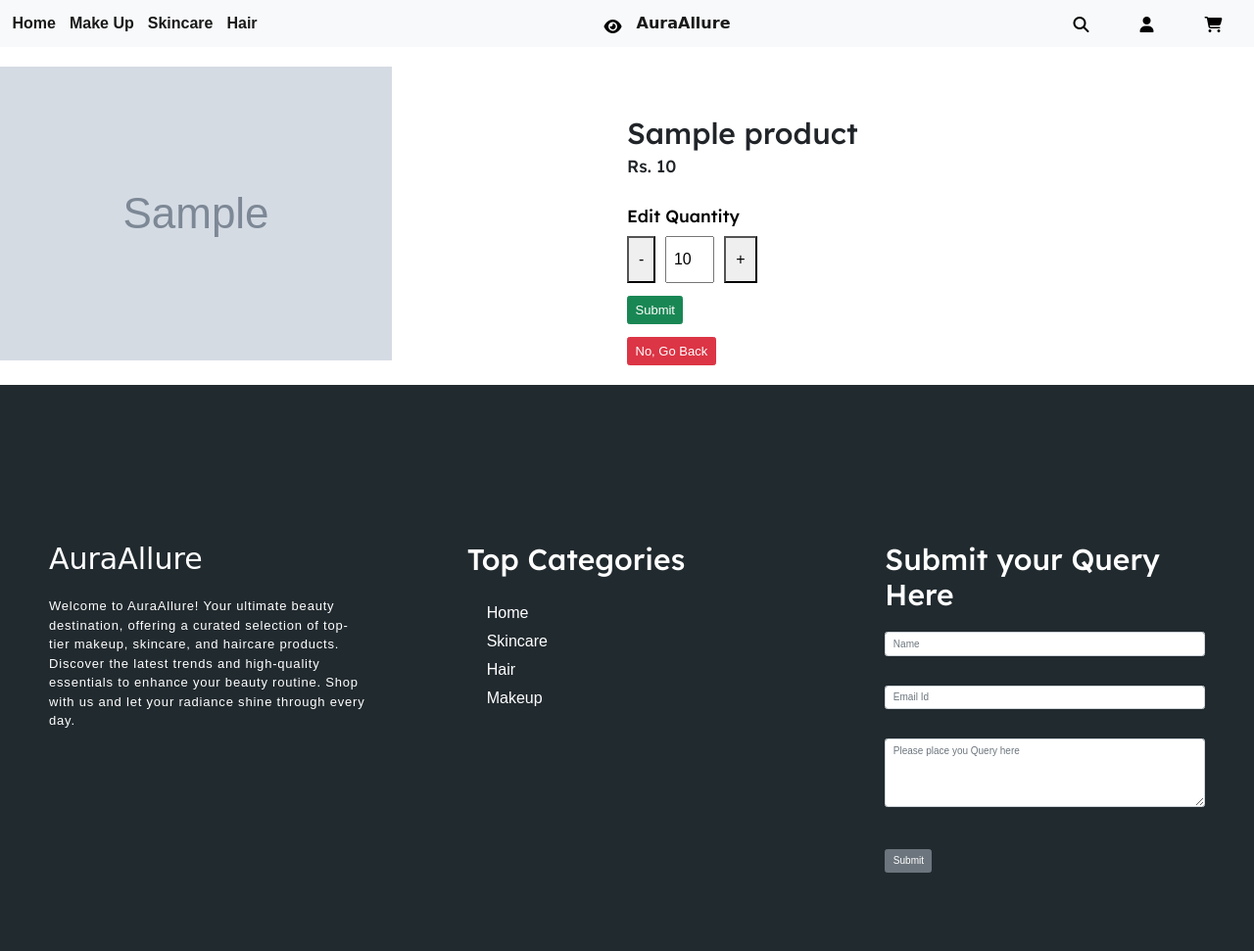
After one commit to manasvi-tech/AuraAllure---Ecommerce, a Node server app: page /editAdmin/1 in a window 1280 px wide. The commit adds this page. Shown: the whole page at 98% size. Run offline with Node 20, Linux system fonts and the light colour scheme; tables that the repository leaves empty hold one stand-in row (values such as "Sample post"); grey boxes marked "Sample" are stand-in pictures; some libraries are stand-ins or nearby versions; some web fonts are replaced.

Commit message:
admin crud added

```diff
--- a/package.json
+++ b/package.json
@@ -20,6 +20,7 @@
     "express-handlebars": "^7.1.3",
     "hbs": "^4.2.0",
     "jsonwebtoken": "^9.0.2",
+    "method-override": "^3.0.0",
     "mongoose": "^8.4.4",
     "validator": "^13.12.0"
   }
--- a/src/app.js
+++ b/src/app.js
@@ -13,6 +13,8 @@ const jwt = require('jsonwebtoken');
 require("./db/conn");
 const Query = require("./models/query");
 const User = require("./models/User");
+const methodOverride = require("method-override");
+app.use(methodOverride("_method"));
 app.use(express.json());
 app.use(cookieParser());
 app.use(express.urlencoded({ extended: false })) // i want to get all the data of the form
@@ -55,11 +57,11 @@ app.get('/account-details', auth, (req, res) => {
 app.get('/searchPage', async (req, res) => {
     try {
         const products = await Product.find().skip(6).limit(10);
-        res.status(200).render('search',{
-            products:products
+        res.status(200).render('search', {
+            products: products
         });
 
-    } catch(err){
+    } catch (err) {
         res.status(400).send(err);
     }
 
@@ -76,32 +78,40 @@ app.get('/searchPage', async (req, res) => {
 //     res.render("products.hbs")
 // });
 
-app.get('/products', (req, res) => {
-    res.status(200).render('products');
+app.get('/products', auth, async (req, res) => {
+    try {
+        const products = await Product.find().skip(16).limit(14);
+        console.log(products);
+        res.status(200).render('products', {
+            products: products
+        });
+    } catch (err) {
+        console.log(err);
+    }
 })
 
-app.get('/productDetails/:id', async (req,res)=>{
-    try{
+app.get('/productDetails/:id', async (req, res) => {
+    try {
         const id = req.params.id;
-        const product = await Product.findOne({id:id});
+        const product = await Product.findOne({ id: id });
 
-        if(!product){D
+        if (!product) {
             res.status(404).send('Product not found')
         }
 
         const token = req.cookies.jwt;
         console.log(token);
 
-        const verifyUser = jwt.verify(token,process.env.SECRET_KEY);
+        const verifyUser = jwt.verify(token, process.env.SECRET_KEY);
 
-        const user = await User.findOne({_id:verifyUser._id}) //getting the details of that user
+        const user = await User.findOne({ _id: verifyUser._id }) //getting the details of that user
         const isAdmin = user.isAdmin
 
-        res.render('productDetails',{
-            product:product,
-            isAdmin:isAdmin
+        res.render('productDetails', {
+            product: product,
+            isAdmin: isAdmin
         })
-    } catch(err){
+    } catch (err) {
         res.status(400).send(err);
     }
 })
@@ -123,6 +133,7 @@ app.post('/query', async (req, res) => {
 })
 
 
+
 app.post('/register', async (req, res) => {
     try {
         const registerUser = new User({
@@ -132,7 +143,7 @@ app.post('/register', async (req, res) => {
             gender: req.body.gender,
             password: req.body.password,
             cpass: req.body.cpass,
-            isAdmin:false
+            isAdmin: false
         });
 
         const exists = await User.findOne({ email: req.body.email });
@@ -175,6 +186,8 @@ app.post('/log-in', async (req, res) => {
         const token = await userEmail.generateToken();
         console.log(token);
 
+        console.log(req.user);
+
         const expirationDate = new Date();
         //browser will remember the user for 5 days after login
         expirationDate.setDate(expirationDate.getDate() + 5); // Set the expiration date to 7 days from now
@@ -194,6 +207,97 @@ app.post('/log-in', async (req, res) => {
     }
 })
 
+app.get('/deleteAdmin/:id', async (req, res) => {
+    try {
+        console.log("here")
+        const id = req.params.id;
+        const product = await Product.findOne({ id: id });
+
+        if (!product) {
+            res.status(404).send('Product not found')
+        }
+
+        res.render('deleteAdmin', {
+            product: product
+        })
+    } catch (err) {
+        req.status(400).send(err);
+    }
+
+
+})
+
+
+app.get('/editAdmin/:id', async (req, res) => {
+    try {
+        console.log("here")
+        const id = req.params.id;
+        const product = await Product.findOne({ id: id });
+
+        if (!product) {
+            res.status(404).send('Product not found')
+        }
+
+        res.render('editAdmin', {
+            product: product
+        })
+    } catch (err) {
+        req.status(400).send(err);
+    }
+
+
+})
+
+
+app.get('/logout', auth, async (req, res) => {
+    try {
+        console.log(req.user);
+        res.clearCookie("jwt");
+        console.log("logout succesful")
+        await req.user.save();
+        res.render('register')
+    } catch (err) {
+        res.status(500).send(err)
+    }
+})
+
+app.delete('/deleteItem/:id', async (req, res) => {
+    try {
+        const itemId = req.params.id;
+        const result = await Product.findByIdAndDelete(itemId)
+        if (!result) console.log("product isnt found");
+        res.render('index')
+    } catch (err) {
+        res.status(400).send(err);
+    }
+
+})
+
+app.post('/editItem/:id', async (req, res) => {
+    const newQuantity = req.body.quantity;
+    const itemId = req.params.id;
+
+    try {
+        const result = await Product.updateOne({ id: itemId }, {
+            $set: {
+                quantity: newQuantity
+            }
+        });
+        if (result.nModified === 0) {
+            console.log("Product not found or quantity unchanged");
+        } else {
+            console.log("Product updated successfully");
+        }
+
+        const products = await Product.find().limit(6);
+        res.render('index', {
+            products: products
+        })
+
+    } catch (err) {
+        res.status(400).send(err);
+    }
+});
 
 
 
--- a/src/middleware/auth.js
+++ b/src/middleware/auth.js
@@ -11,11 +11,13 @@ const auth = async (req,res,next) => {
 
         }
         const verifyUser = jwt.verify(token,process.env.SECRET_KEY);
-        console.log(verifyUser)
+        // console.log(verifyUser)
 
         const user = await User.findOne({_id:verifyUser._id}) //getting the details of that user
-        console.log(user);
+        // console.log(user);
 
+        req.token = token;
+        req.user = user;
         next();
     }
     catch(err){
--- a/src/models/Product.js
+++ b/src/models/Product.js
@@ -48,6 +48,10 @@ const productSchema = new mongoose.Schema({
       hexValue: String
     }],
     required: false
+  },
+  quantity:{
+    type:Number,
+    required:true
   }
 });
 
--- a/templates/partials/card.hbs
+++ b/templates/partials/card.hbs
@@ -4,9 +4,9 @@
         padding-left: 1rem;
         padding-bottom: 1rem;
         padding-right: 1rem;
-        border: 2px solid black;
-        width: 20rem;
-        height: 32rem;
+        border: 1px solid black;
+        width: 18rem;
+        height: 34rem;
     }
 
     .img-container {
--- a/templates/partials/header.hbs
+++ b/templates/partials/header.hbs
@@ -5,7 +5,7 @@
 
     <!-- Bootstrap CSS -->
     <link href="https://cdn.jsdelivr.net/npm/bootstrap@5.0.2/dist/css/bootstrap.min.css" rel="stylesheet" integrity="sha384-EVSTQN3/azprG1Anm3QDgpJLIm9Nao0Yz1ztcQTwFspd3yD65VohhpuuCOmLASjC" crossorigin="anonymous">
-    <link rel="stylesheet" href="css/style.css">
+    <link rel="stylesheet" href="/css/style.css">
     {{!-- font-awesome css --}}
     <link rel="stylesheet" href="https://cdnjs.cloudflare.com/ajax/libs/font-awesome/6.5.2/css/all.min.css" integrity="sha512-SnH5WK+bZxgPHs44uWIX+LLJAJ9/2PkPKZ5QiAj6Ta86w+fsb2TkcmfRyVX3pBnMFcV7oQPJkl9QevSCWr3W6A==" crossorigin="anonymous" referrerpolicy="no-referrer" />
 
--- a/templates/partials/navbar.hbs
+++ b/templates/partials/navbar.hbs
@@ -10,6 +10,7 @@
     .skincare-content.active {
         display: block;
     }
+
 </style>
 
 <nav class="navbar navbar-expand-lg navbar-light bg-light">
--- /dev/null
+++ b/templates/views/editAdmin.hbs
@@ -0,0 +1,98 @@
+<!DOCTYPE html>
+<html lang="en">
+
+<head>
+    {{>header}}
+    <style>
+        .product-delete-container {
+            display: flex;
+            padding: 2rem 0;
+        }
+
+        .product-delete-image,
+        .product-delete-details {
+            flex: 1;
+            max-height: 70vh;
+        }
+
+        img {
+            max-height: 70vh
+        }
+
+        .product-delete-details {
+            padding-top: 5rem
+        }
+
+        .btn {
+            margin-top: 1.3rem;
+        }
+
+        .product-info-quantity {
+            display: flex;
+            margin-top: 10px;
+
+        }
+
+        .product-info-quantity button {
+            padding: 10px;
+            font-size: 16px;
+            cursor: pointer;
+        }
+
+        .product-info-quantity input {
+            width: 50px;
+            text-align: center;
+            font-size: 16px;
+            margin: 0 10px;
+        }
+    </style>
+</head>
+
+<body>
+    {{>navbar}}
+    <div class="product-delete-container">
+        <div class="product-delete-image">
+            <img src="{{product.imageUrl}}" alt="Image Unavailable">
+        </div>
+        <div class="product-delete-details">
+            <h2 class="product-info-heading">{{product.name}}</h2>
+            <h3 class="product-info-price">Rs. {{product.price}}</h3>
+            {{!-- {{product.id}} --}}
+
+            <div class="confirmation" style="margin-top:2rem">
+                <h3 style="color:black; margin-top:3rem">Edit Quantity</h3>
+                <form action="/editItem/{{product.id}}" method="POST">
+                    <div class="product-info-quantity">
+                        <button type="button" id="decrease">-</button>
+                        <input type="number" id="quantity" name="quantity" min="0" value="{{product.quantity}}">
+                        <button type="button" id="increase">+</button>
+                    </div>
+                    <button class="btn btn-success" style="font-size:1.3rem" type="submit">Submit</button>
+                </form>
+                <button class="btn btn-danger" id="no" style="font-size:1.3rem">No, Go Back</button>
+            </div>
+        </div>
+    </div>
+
+    {{>footer}}
+    <script src="https://cdn.jsdelivr.net/npm/bootstrap@5.0.2/dist/js/bootstrap.bundle.min.js"
+        integrity="sha384-MrcW6ZMFYlzcLA8Nl+NtUVF0sA7MsXsP1UyJoMp4YLEuNSfAP+JcXn/tWtIaxVXM"
+        crossorigin="anonymous"></script>
+    <script>
+        document.getElementById('decrease').addEventListener('click', function () {
+            var quantity = document.getElementById('quantity');
+            var value = parseInt(quantity.value, 10);
+            if (value > 1) {
+                quantity.value = value - 1;
+            }
+        });
+
+        document.getElementById('increase').addEventListener('click', function () {
+            var quantity = document.getElementById('quantity');
+            var value = parseInt(quantity.value, 10);
+            quantity.value = value + 1;
+        });
+    </script>
+</body>
+
+</html>
```
Also changed, not shown: public/css/account.css (+23 -1 lines), templates/views/account-details.hbs (+14 -1 lines), templates/views/deleteAdmin.hbs (added, +62 -0 lines), templates/views/index.hbs (+6 -6 lines), templates/views/productDetails.hbs (+23 -11 lines), templates/views/products.hbs (+3 -14 lines), 1 other file.
